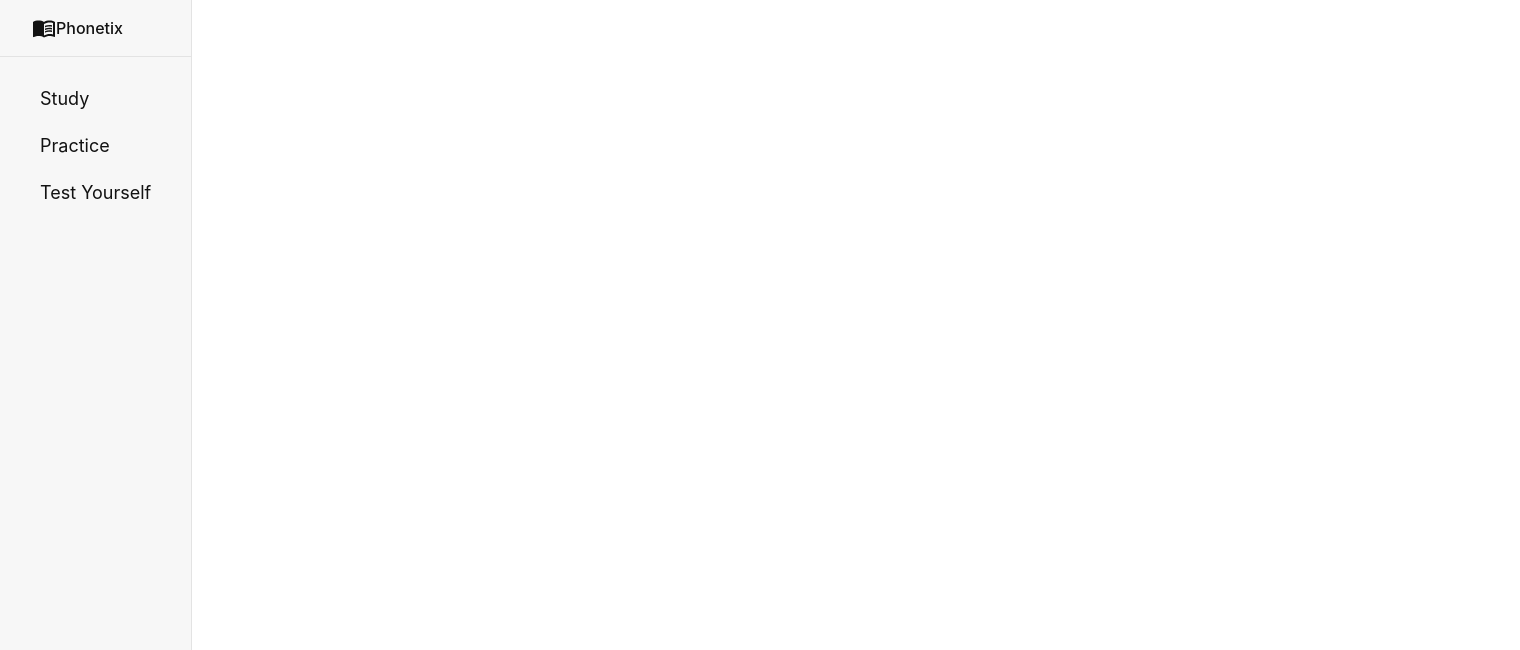
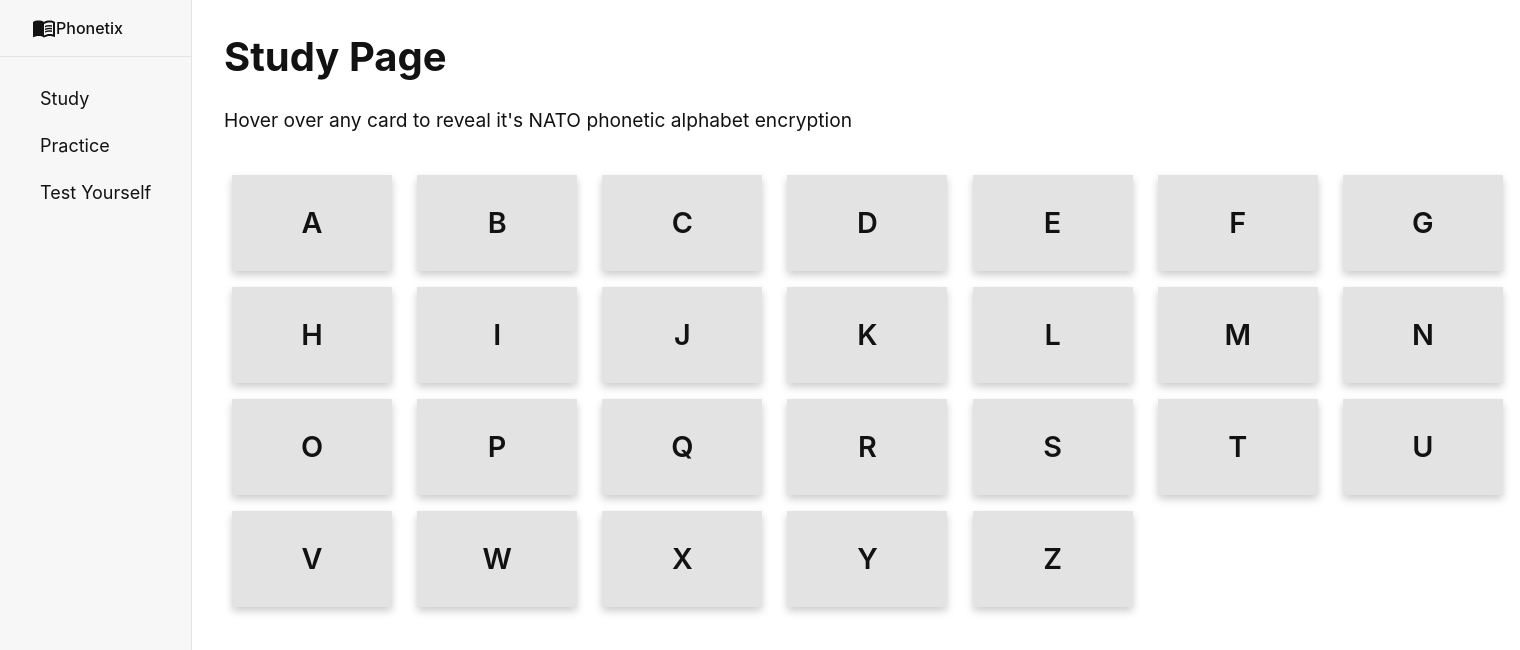
Before and after one commit to Ofri-Streichman/phonetic-learning, a React (Create React App) app: page /study in a window 1280 px wide. Shown: the top 650 px of the page, 1520 px wide, since content can reach past the window. Built offline with nearby package versions, Linux system fonts and the light colour scheme.

Commit message:
add browser routing

```diff
--- a/src/index.css
+++ b/src/index.css
@@ -522,3 +522,8 @@ a,
 .Submit-button{
   background-color:#3992ff ;
 }
+
+#main{
+  display: flex;
+  flex-direction: column;
+}
--- a/src/index.js
+++ b/src/index.js
@@ -1,13 +1,40 @@
-import React from "react";
-import ReactDOM from "react-dom";
+//   // "Studypage": "http://ofri-streichman.github.io/phonetic-learning",
+
+import * as React from "react";
+import * as ReactDOM from "react-dom";
+import { createBrowserRouter, RouterProvider } from "react-router-dom";
+
 import "./index.css";
+
 import Root from "./pages/Root";
+import Study from "./pages/Study";
+import Practice from "./pages/Practice";
+import Test from "./pages/Test";
 
-ReactDOM.render(
+
+const router = createBrowserRouter([
+  {
+    path: "/",
+    element: <Root />,
+    children: [
+      {
+        path: "/study",
+        element: <Study />,
+      },
+      {
+        path: "/practice",
+        element: <Practice />,
+      },
+      {
+        path: "/test",
+        element: <Test />,
+      },
+    ],
+  },
+]);
+
+ReactDOM.createRoot(document.getElementById("root")).render(
   <React.StrictMode>
-    <Root />
-  </React.StrictMode>,
-  document.getElementById("root")
+    <RouterProvider router={router} />
+  </React.StrictMode>
 );
-
-  // "homepage": "http://ofri-streichman.github.io/phonetic-learning",
--- a/src/pages/Practice.jsx
+++ b/src/pages/Practice.jsx
@@ -1,8 +1,10 @@
 import React, { useState } from 'react';
 import Card from "../components/Practice-card"
+import phonetic_alphabet from "../phonetic_alphabet.json";
 
-function Practice(props) {
-    let alphabet = props.alphabet;
+
+function Practice() {
+    let alphabet = phonetic_alphabet.dictionary;
     const [current, setCurrent] = useState(randLetter());
     const [score, setScore] = useState(0);
     const [visualQue, setVisualQue] = useState('waiting'); // 'waiting', 'correct' or 'incorrect'
--- a/src/pages/Root.jsx
+++ b/src/pages/Root.jsx
@@ -1,18 +1,12 @@
 import React, { useState } from 'react';
 import MenuBookIcon from '@mui/icons-material/MenuBook';
-import App from './App';
+import { Outlet } from "react-router-dom";
 
 export async function loader() {
     return [{ name: "hello" }];
 }
 
 export default function Root() {
-    const [page, setPage] = useState("/");
-
-    function loadPage(x) {
-        setPage(x)
-    }
-
     return (
         <>
             <div id="sidebar">
@@ -20,19 +14,19 @@ export default function Root() {
                 <nav>
                     <ul>
                         <li>
-                            <a className="navbar-link" onClick={() => loadPage(`study`)} href='/study'>Study</a>
+                            <a className="navbar-link" href='/study'>Study</a>
                         </li>
                         <li>
-                            <a className="navbar-link" onClick={() => loadPage(`practice`)} href='/practice' >Practice</a>
+                            <a className="navbar-link" href='/practice' >Practice</a>
                         </li>
                         <li>
-                            <a className="navbar-link" onClick={() => loadPage(`test`)} href='/test' >Test Yourself</a>
+                            <a className="navbar-link" href='/test' >Test Yourself</a>
                         </li>
                     </ul>
                 </nav>
 
             </div>
-            <App page={page} />
+            <Outlet />
         </>
     );
 }
--- a/src/pages/Study.jsx
+++ b/src/pages/Study.jsx
@@ -1,9 +1,11 @@
 import React, { useState } from 'react';
 import shortid, { generate } from 'shortid';
 import Card from "../components/Study-card"
+import alphabet from "../phonetic_alphabet.json";
+
 
 function Study(props) {
-    let alphabet = props.alphabet;
+    let phonetic_array = alphabet.dictionary;
     // const [level, setLevel] = useState(1);
     // const [items, setItems] = useState(generateCards(level));
 
@@ -25,9 +27,9 @@ function Study(props) {
     return (
         <div id="study-page">
             <h1>Study Page</h1>
-            <p>hover over any card to reveal it's NATO phonetic alphabet encryption</p>
+            <p>Hover over any card to reveal it's NATO phonetic alphabet encryption</p>
             <div className="study-container">
-                {alphabet.map((x) => <Card key={shortid.generate()} letter={x.letter} word={x.word} />)}
+                {phonetic_array.map((x) => <Card key={shortid.generate()} letter={x.letter} word={x.word} />)}
             </div>
         </div>
     )
--- a/src/pages/Test.jsx
+++ b/src/pages/Test.jsx
@@ -2,11 +2,11 @@ import React, { useState } from 'react';
 import Card from "../components/Test-card";
 import shortid, { generate } from 'shortid';
 import CheckBoxIcon from '@mui/icons-material/CheckBox';
-
+import phonetic_alphabet from "../phonetic_alphabet.json";
 
 function Test(props) {
-    let alphabet = props.alphabet;
-    const shuffled = alphabet.sort(() => 0.5 - Math.random());
+    let alphabet = phonetic_alphabet.dictionary;
+    const shuffled = alphabet.sort(() => 0.5 - Math.random()).slice(0, 12);
 
     const [current, setCurrent] = useState(randLetter());
     const [score, setScore] = useState(0);
```
Also changed, not shown: src/pages/App.jsx (+5 -14 lines).
